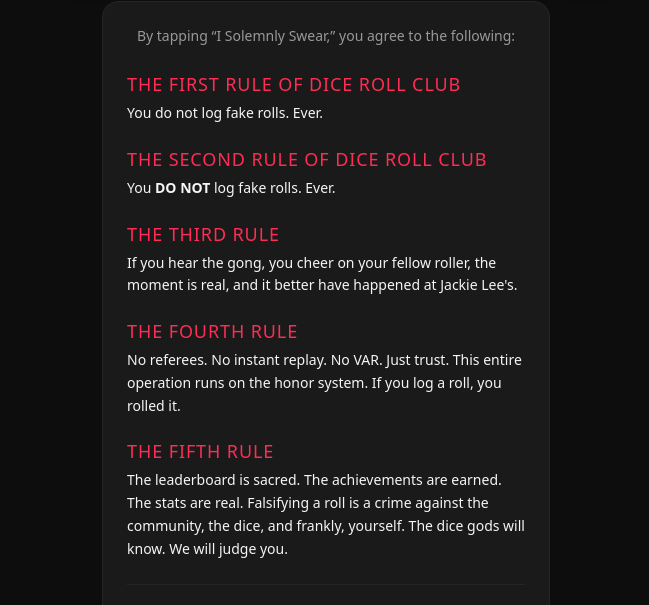
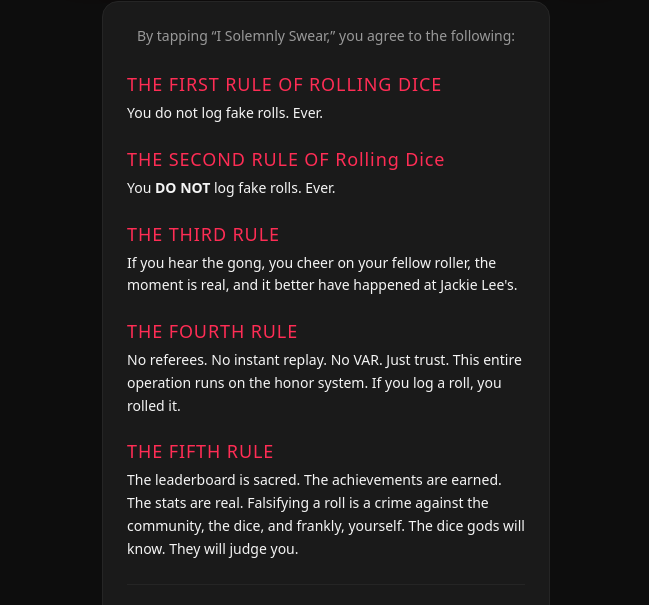
Before and after one commit to trevorsc-ai/DiceRollers, a Next.js app: page /oath in a window 1280 px wide. Shown: the part 167-772 px from the top of the page, without its empty margins (314-963 px from the left). Built offline with nearby package versions, Linux system fonts and the light colour scheme.

Commit message:
fix: update Dice Roll Oath wording
Rename headings from "Dice Roll Club" to "Rolling Dice" and
change "We will judge you" to "They will judge you".

```diff
--- a/src/app/oath/page.tsx
+++ b/src/app/oath/page.tsx
@@ -46,7 +46,7 @@ export default function OathPage() {
         <div className="space-y-5">
           <div>
             <h2 className="font-display text-lg text-neon-pink tracking-wider mb-1">
-              THE FIRST RULE OF DICE ROLL CLUB
+              THE FIRST RULE OF ROLLING DICE
             </h2>
             <p className="text-text-primary text-sm leading-relaxed">
               You do not log fake rolls. Ever.
@@ -55,7 +55,7 @@ export default function OathPage() {
 
           <div>
             <h2 className="font-display text-lg text-neon-pink tracking-wider mb-1">
-              THE SECOND RULE OF DICE ROLL CLUB
+              THE SECOND RULE OF Rolling Dice
             </h2>
             <p className="text-text-primary text-sm leading-relaxed">
               You <span className="font-bold">DO NOT</span> log fake rolls. Ever.
@@ -89,7 +89,7 @@ export default function OathPage() {
             <p className="text-text-primary text-sm leading-relaxed">
               The leaderboard is sacred. The achievements are earned. The stats are real.
               Falsifying a roll is a crime against the community, the dice, and frankly,
-              yourself. The dice gods will know. We will judge you.
+              yourself. The dice gods will know. They will judge you.
             </p>
           </div>
         </div>
```
